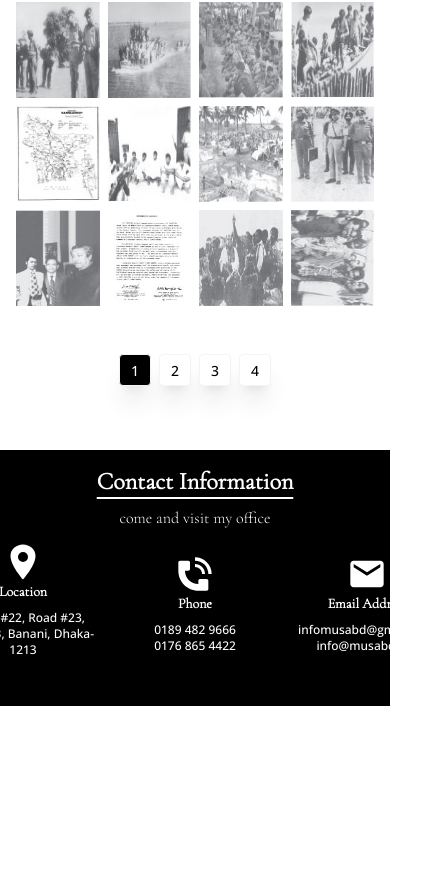
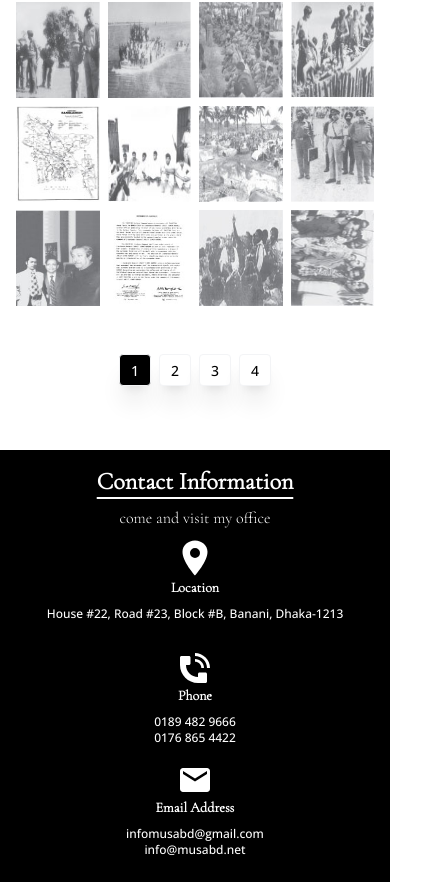
Before and after one commit to SheikhArman100/ahnaf_portfolio, a React (Vite) app: page / in a window 390 px wide. Shown: the part 4372-5254 px from the top of the page, 447 px wide, since content can reach past the window. Before the commit the page ends 5078 px from the top, so only its background shows below. Built offline with nearby package versions, Linux system fonts and the light colour scheme.

Commit message:
overflow asjusted

```diff
--- a/src/Components/Contact.jsx
+++ b/src/Components/Contact.jsx
@@ -15,23 +15,23 @@ function Contact() {
       <h3 className="text-bases mt-2 text-center font-medium ">
         come and visit my office
       </h3>
-      <div className="flex  items-center justify-center gap-x-20 sm:gap-x-1 md:gap-x-3 ">
-        <div className="flex aspect-square w-40 flex-[1_1_auto] flex-col items-center rounded-lg  py-6 px-2 text-center text-bgColor sm:px-1 sm:py-3">
+      <div className="flex items-center justify-center gap-x-10 sm:gap-x-1 md:flex-col md:gap-x-3 ">
+        <div className="flex  h-40 w-40 flex-[1_1_auto] flex-col items-center rounded-lg  py-6 px-2 text-center text-bgColor sm:px-1 sm:py-3 md:h-28 md:w-full md:py-2">
           <IoLocationSharp size={40} />
-          <span className="font-bold md:text-sm">Location</span>
+          <span className="font-bold sm:text-xs md:text-sm">Location</span>
           <p className="mt-2 font-secondText text-xs ">
             House #22, Road #23, Block #B, Banani, Dhaka-1213
           </p>
         </div>
-        <div className="flex aspect-square w-40 flex-[1_1_auto] flex-col items-center rounded-lg  py-6 px-2 text-center text-bgColor">
+        <div className="flex aspect-square h-40 w-40 flex-[1_1_auto] flex-col items-center rounded-lg py-6  px-2 text-center text-bgColor md:h-28 md:py-2">
           <CgPhone size={40} />
-          <span className="font-bold md:text-sm">Phone</span>
+          <span className="font-bold sm:text-xs md:text-sm">Phone</span>
           <p className=" mt-2 font-secondText text-xs ">0189 482 9666</p>
           <p className="font-secondText text-xs ">0176 865 4422</p>
         </div>
-        <div className="flex aspect-square w-40 flex-[1_1_auto] flex-col items-center rounded-lg  py-6 px-2 text-center text-bgColor">
+        <div className="flex aspect-square h-40 w-40 flex-[1_1_auto] flex-col items-center  rounded-lg py-6 px-2 text-center text-bgColor md:h-28 md:py-2">
           <MdEmail size={40} />
-          <span className="font-bold md:text-sm">Email Address</span>
+          <span className="font-bold sm:text-xs md:text-sm">Email Address</span>
           <p className="mt-2 font-secondText text-xs">infomusabd@gmail.com</p>
           <p className="font-secondText text-xs">info@musabd.net</p>
         </div>
```
